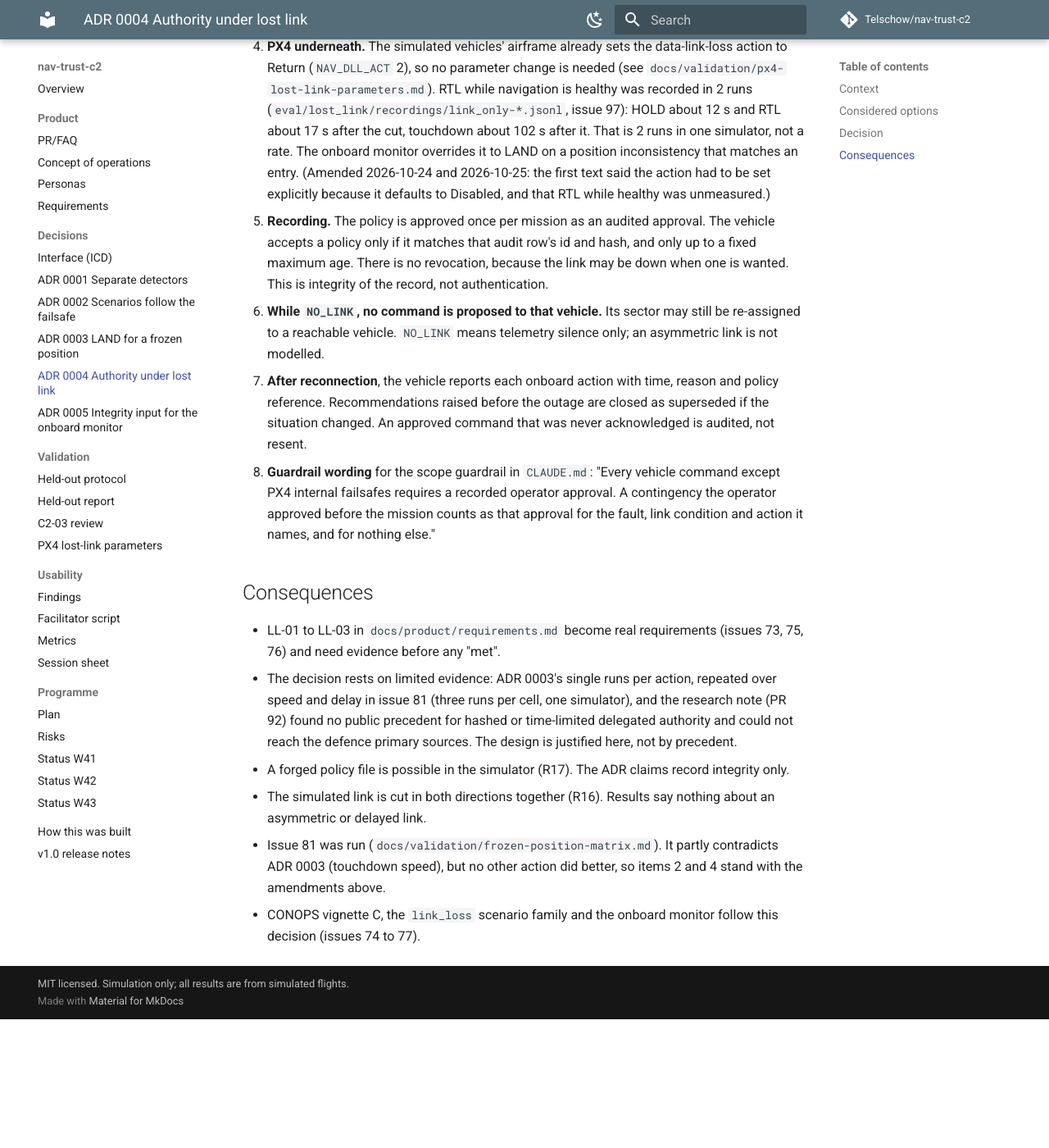
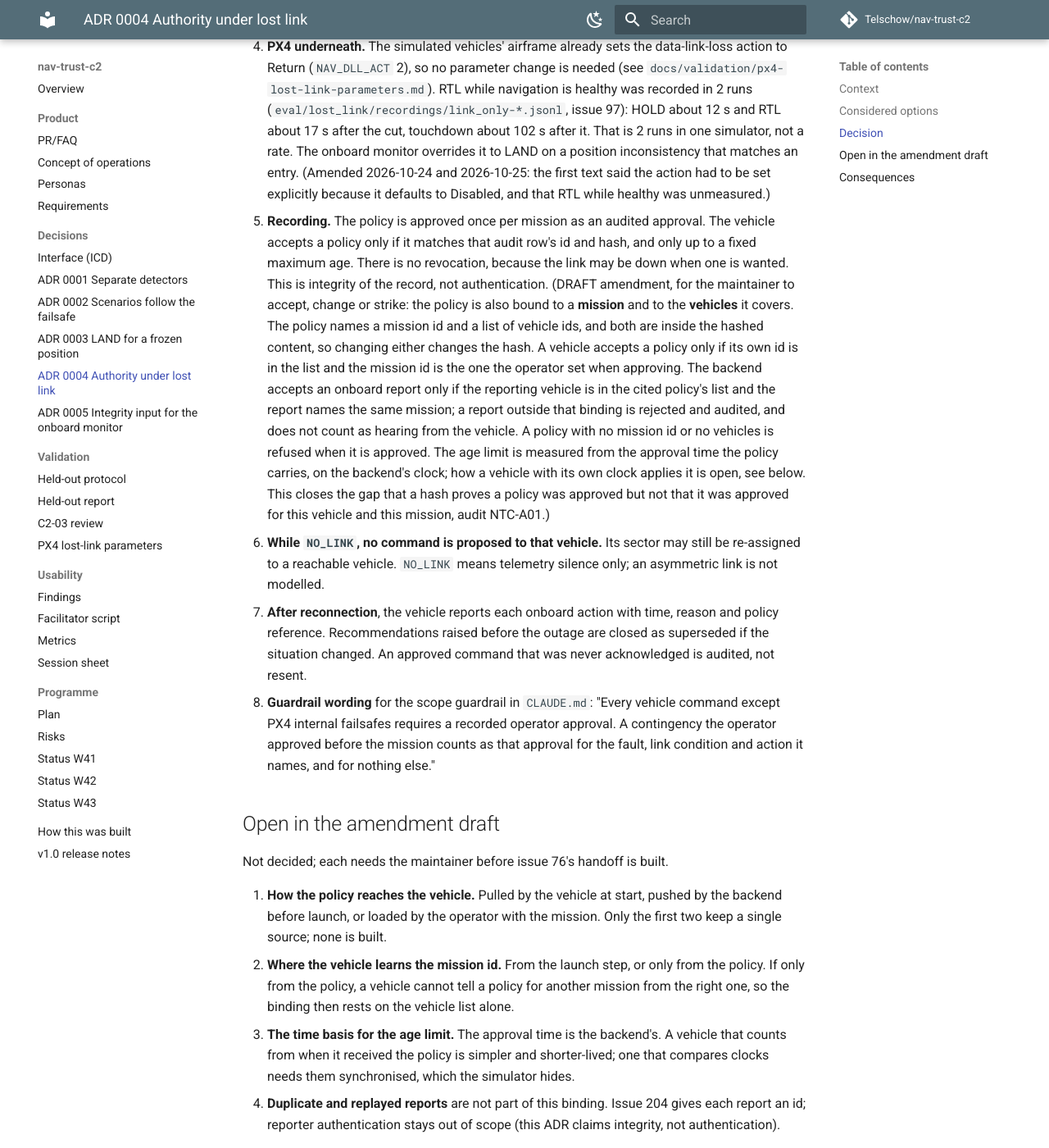
Before and after one commit to Telschow/nav-trust-c2, an MkDocs documentation site: the page built from docs/adr/0004-authority-under-lost-link.md, in a window 1280 px wide and 1400 px high, scrolled down 1979 px. Shown: the whole window at 82% size. Built offline with MkDocs 1.6.1 and Material for MkDocs 9.7.7, drawn with Linux system fonts in a browser that asks for light colours; comment, search, counter and statistics services are not loaded; before the commit the page ends 3222 px from its top, so only the background shows below that.

Commit message:
Draft: ADR 0004 amendment, bind a contingency to a mission and its vehicles (#76)
Co-Authored-By: Claude Sonnet 5.5 <noreply@anthropic.com>
Claude-Session: https://claude.ai/code/session_011kcqHUZjPWFkvCYetNVudV

```diff
--- a/docs/adr/0004-authority-under-lost-link.md
+++ b/docs/adr/0004-authority-under-lost-link.md
@@ -76,6 +76,17 @@ unbounded for fast faults, and no source in the research note uses it.
    accepts a policy only if it matches that audit row's id and hash, and only up to a fixed
    maximum age. There is no revocation, because the link may be down when one is wanted. This is
    integrity of the record, not authentication.
+   (DRAFT amendment, for the maintainer to accept, change or strike: the policy is also bound to
+   a **mission** and to the **vehicles** it covers. The policy names a mission id and a list of
+   vehicle ids, and both are inside the hashed content, so changing either changes the hash. A
+   vehicle accepts a policy only if its own id is in the list and the mission id is the one the
+   operator set when approving. The backend accepts an onboard report only if the reporting
+   vehicle is in the cited policy's list and the report names the same mission; a report outside
+   that binding is rejected and audited, and does not count as hearing from the vehicle. A policy
+   with no mission id or no vehicles is refused when it is approved. The age limit is measured
+   from the approval time the policy carries, on the backend's clock; how a vehicle with its own
+   clock applies it is open, see below. This closes the gap that a hash proves a policy was
+   approved but not that it was approved for this vehicle and this mission, audit NTC-A01.)
 6. **While `NO_LINK`, no command is proposed to that vehicle.** Its sector may still be
    re-assigned to a reachable vehicle. `NO_LINK` means telemetry silence only; an asymmetric link
    is not modelled.
@@ -86,6 +97,23 @@ unbounded for fast faults, and no source in the research note uses it.
    command except PX4 internal failsafes requires a recorded operator approval. A contingency the
    operator approved before the mission counts as that approval for the fault, link condition and
    action it names, and for nothing else."
+
+## Open in the amendment draft
+
+Not decided; each needs the maintainer before issue 76's handoff is built.
+
+1. **How the policy reaches the vehicle.** Pulled by the vehicle at start, pushed by the backend
+   before launch, or loaded by the operator with the mission. Only the first two keep a single
+   source; none is built.
+2. **Where the vehicle learns the mission id.** From the launch step, or only from the policy.
+   If only from the policy, a vehicle cannot tell a policy for another mission from the right
+   one, so the binding then rests on the vehicle list alone.
+3. **The time basis for the age limit.** The approval time is the backend's. A vehicle that
+   counts from when it received the policy is simpler and shorter-lived; one that compares clocks
+   needs them synchronised, which the simulator hides.
+4. **Duplicate and replayed reports** are not part of this binding. Issue 204 gives each report
+   an id; reporter authentication stays out of scope (this ADR claims integrity, not
+   authentication).
 
 ## Consequences
 
```
